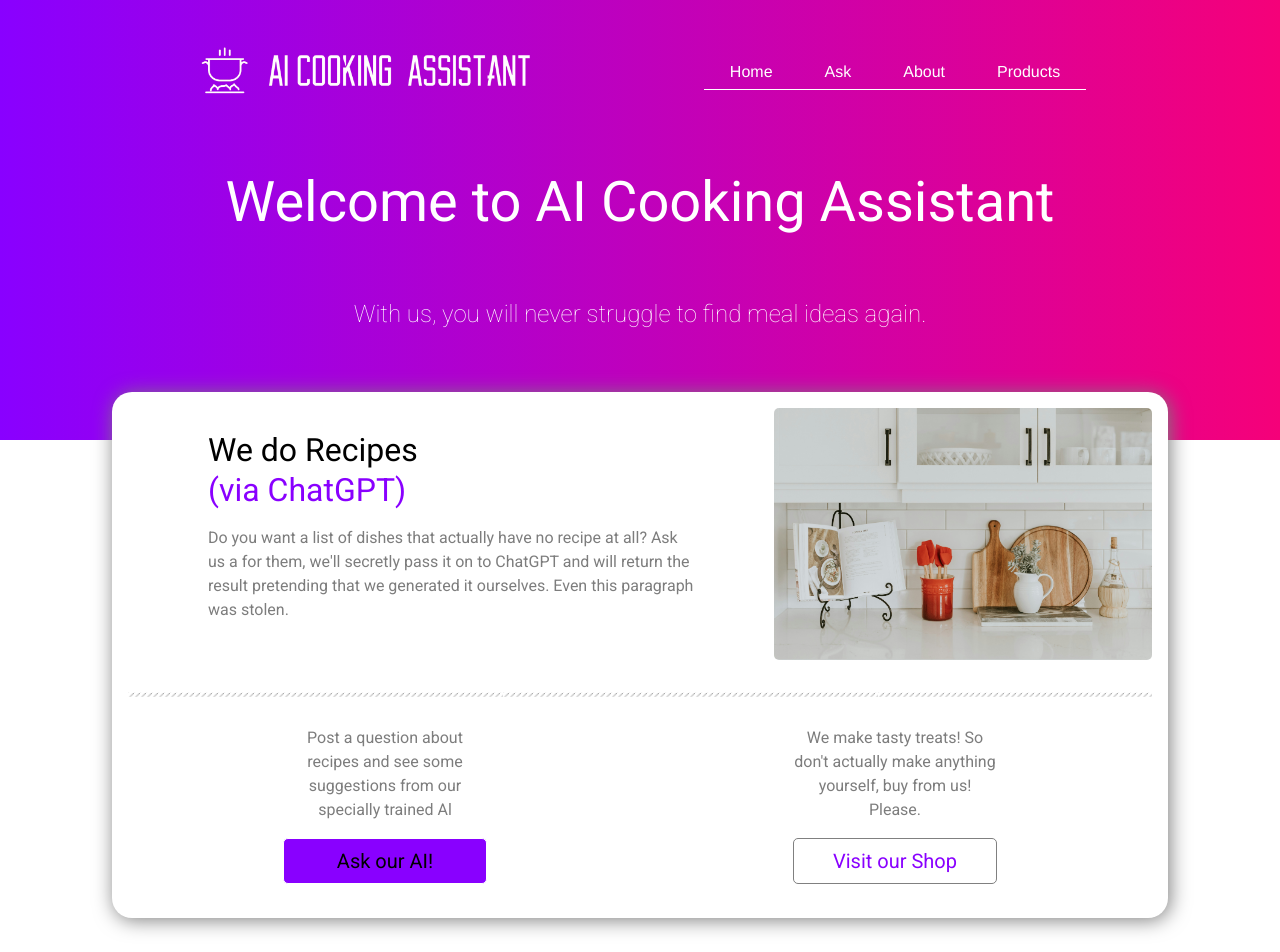
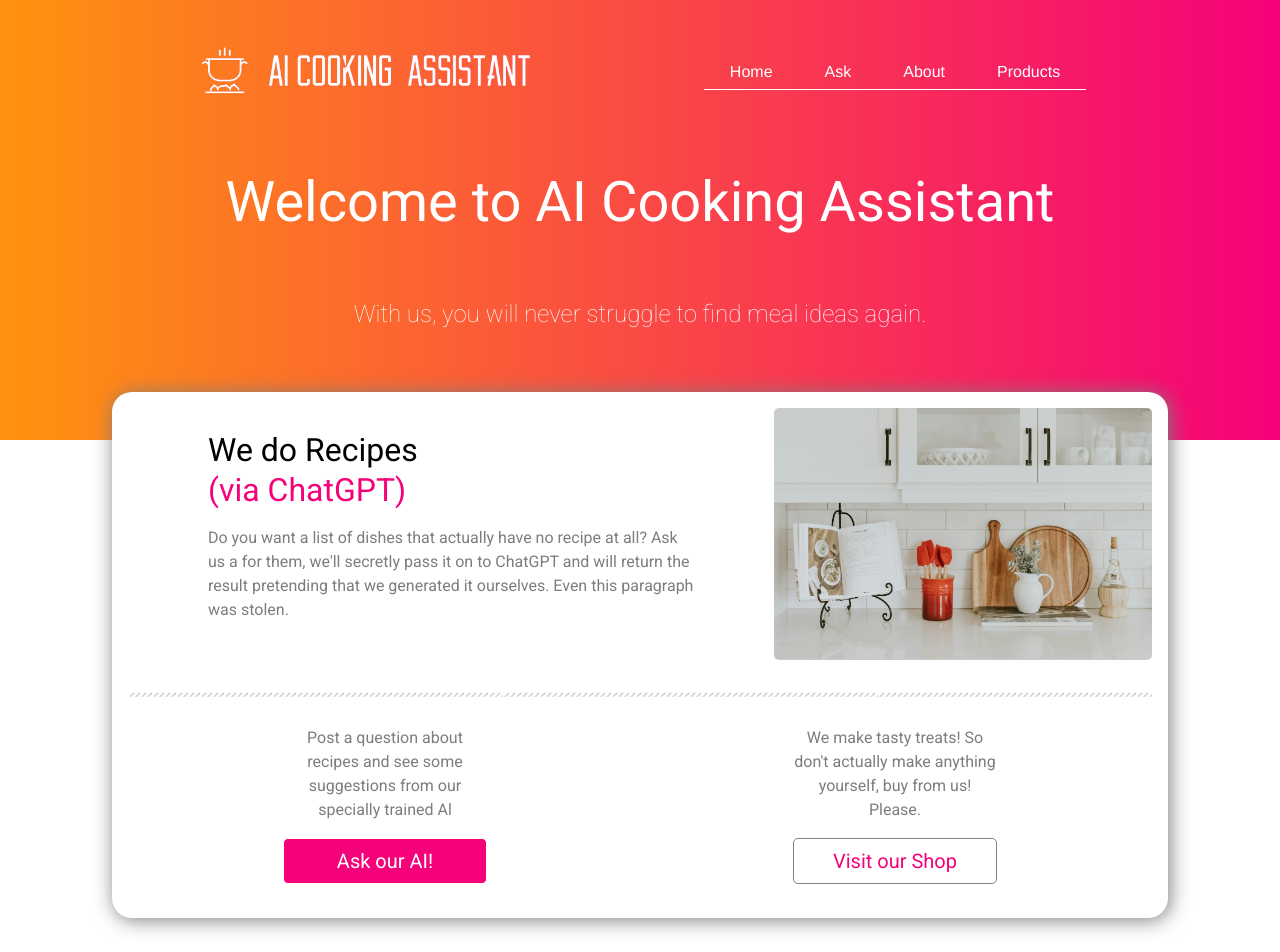
Before and after one commit to technative-academy/Team-Wolf, a React (Vite) app: page / in a window 1280 px wide. Shown: the top 952 px of the page. Built offline with nearby package versions, Linux system fonts and the light colour scheme.

Commit message:
change color scheme

```diff
--- a/src/assets/css/index.css
+++ b/src/assets/css/index.css
@@ -66,7 +66,7 @@ body {
   --midGrey: #e7e7e7;
   --lightGrey: #f9f9f9;
   --white: #ffffff;
-  --purple: #8900ff;
+  --purple: #f50179;
   --headerGradient: #8900ff -> #f50179;
 }
 
--- a/src/components/Ask/Ask.jsx
+++ b/src/components/Ask/Ask.jsx
@@ -59,7 +59,7 @@ function Ask() {
             <ButtonPurple
               className={styles.askButton}
               isDisabled={isDisabled}
-              text={"Ask the brains"}
+              text={"Ask AI Cooking Assistant"}
               type={"submit"}
             />
             {show && (
--- a/src/components/Reusable/ButtonPurple/ButtonPurple.module.css
+++ b/src/components/Reusable/ButtonPurple/ButtonPurple.module.css
@@ -6,6 +6,7 @@
   margin-bottom: 1rem;
   width: 100%;
   font: var(--h4-mobile);
+  color: var(--white);
 }
 
 .buttonPurple:hover {
--- a/src/components/SiteHeader/SiteHeader.module.css
+++ b/src/components/SiteHeader/SiteHeader.module.css
@@ -6,7 +6,7 @@
   align-items: center;
   justify-content: center;
   color: white;
-  background: linear-gradient(to right, #8900ff, #f50179);
+  background: linear-gradient(to right, #ff930f, #f50179);
 }
 
 .mainHeading {
```
